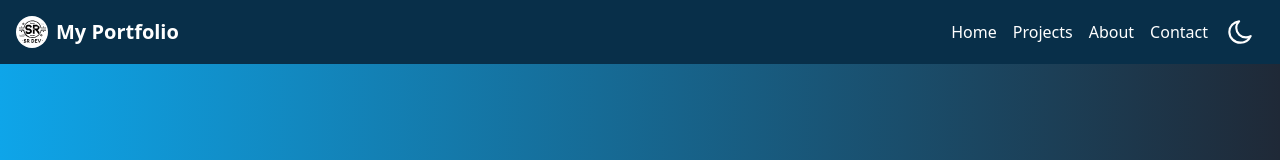
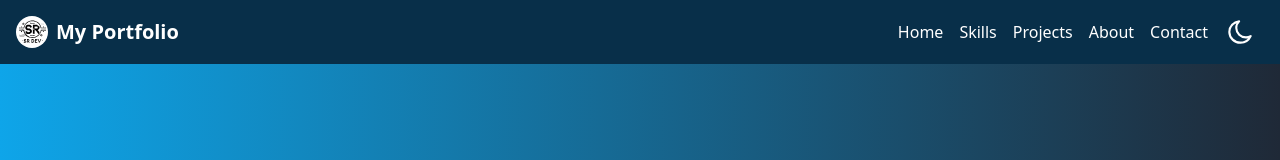
Before and after one commit to srseen/portfolio, a React (Vite) app: page /contact in a window 1280 px wide. Shown: the top 160 px of the page. Built offline with nearby package versions, Linux system fonts and the light colour scheme.

Commit message:
Add skills components

```diff
--- a/src/Components/Navbar.jsx
+++ b/src/Components/Navbar.jsx
@@ -57,6 +57,12 @@ const Navbar = () => {
             Home
           </Link>
           <Link
+            to="/skills"
+            className="block md:inline-block hover:text-gray-400"
+          >
+            Skills
+          </Link>
+          <Link
             to="/projects"
             className="block md:inline-block hover:text-gray-400"
           >
--- a/src/routes.jsx
+++ b/src/routes.jsx
@@ -1,8 +1,9 @@
 import { BrowserRouter as Router, Routes, Route } from "react-router-dom";
 import MainLayout from "./Layouts/MainLayout";
 import Home from "./Pages/Home";
+import Skills from "./Pages/Skills";
+import Projects from "./Pages/Projects";
 import About from "./Pages/About";
-import Projects from "./Pages/Projects";
 import Contact from "./Pages/Contact";
 
 const AppRoutes = () => {
@@ -11,6 +12,7 @@ const AppRoutes = () => {
       <MainLayout>
         <Routes>
           <Route path="/" element={<Home />} />
+          <Route path="/skills" element={<Skills />} />
           <Route path="/about" element={<About />} />
           <Route path="/projects" element={<Projects />} />
           <Route path="/contact" element={<Contact />} />
```
Also changed, not shown: src/Pages/Skills.jsx (added).
